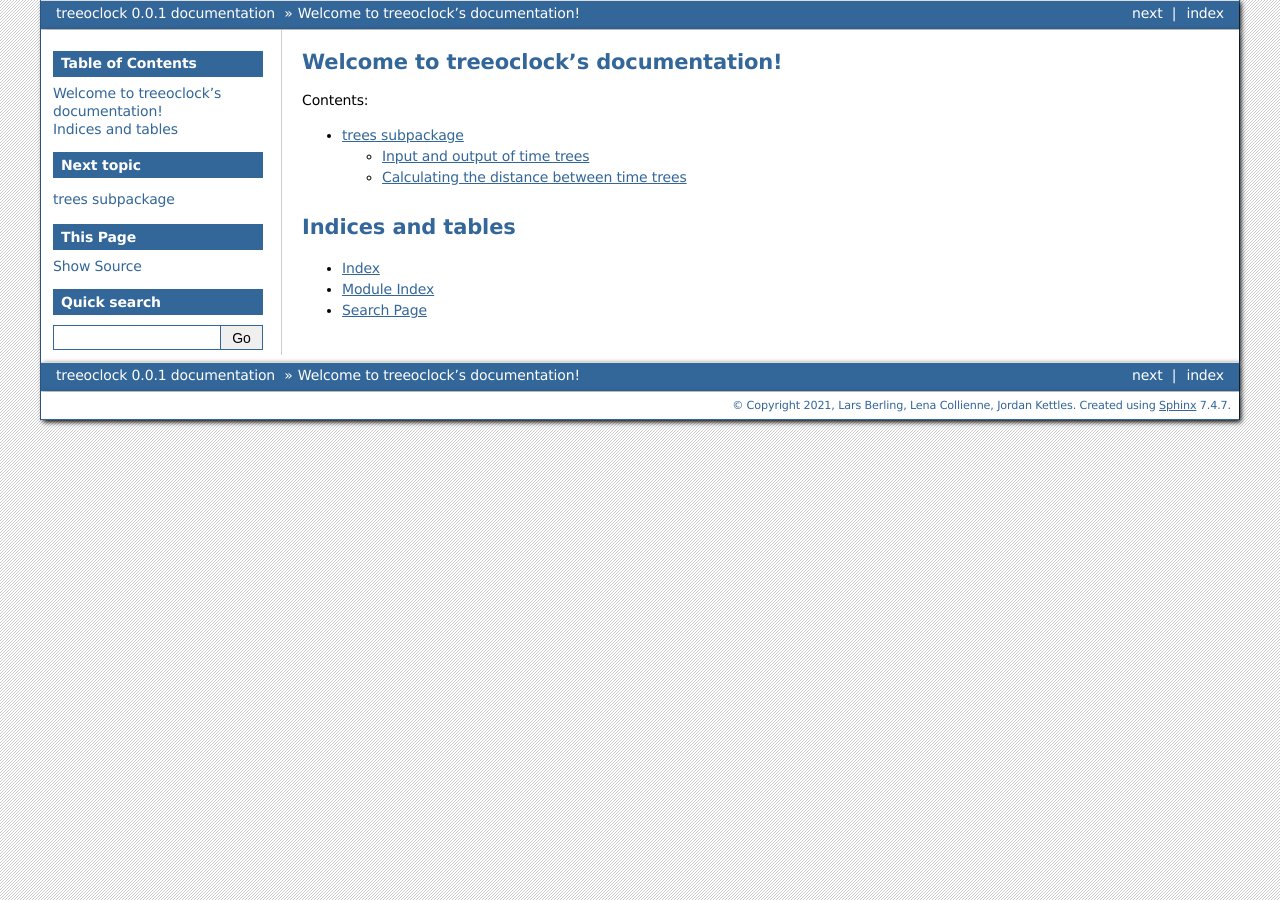
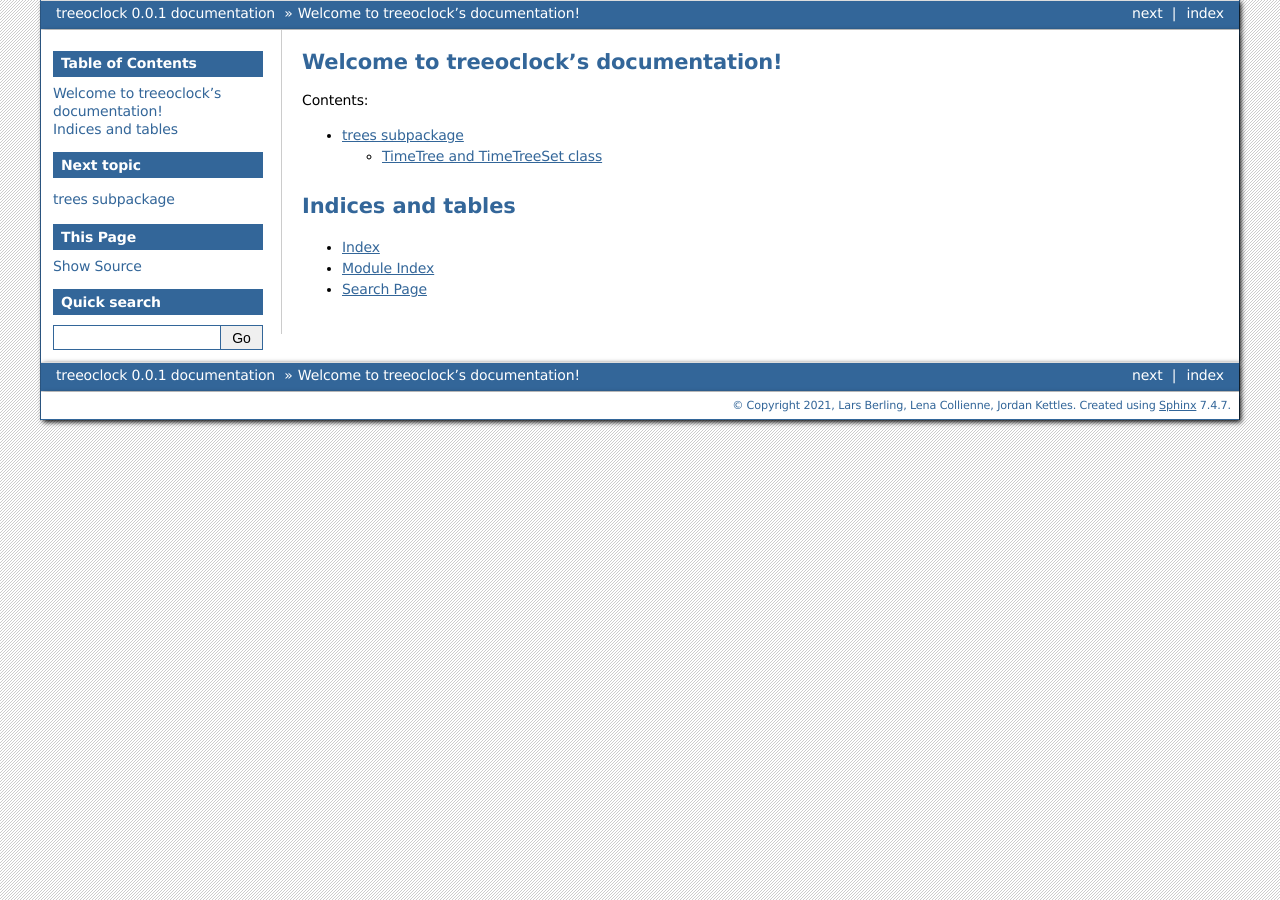
Before and after one commit to bioDS/tetres, a Sphinx documentation site: the page built from docs/source/index.rst, in a window 1280 px wide. Built offline with Sphinx 7.4.7, drawn with Linux system fonts in a browser that asks for light colours.

Commit message:
Some Changes to doc, still WIP

```diff
--- a/docs/source/conf.py
+++ b/docs/source/conf.py
@@ -27,7 +27,7 @@
 
 # -- General configuration ---------------------------------------------------
 
-autodoc_mock_imports = ['matplotlib', 'tree_io', 'ete3', 'call_findpath']
+autodoc_mock_imports = ['matplotlib', '_converter', 'ete3', '_ctrees']
 
 # Add any Sphinx extension module names here, as strings. They can be
 # extensions coming with Sphinx (named 'sphinx.ext.*') or your custom
--- a/docs/source/trees.rst
+++ b/docs/source/trees.rst
@@ -2,14 +2,8 @@
 trees subpackage
 ================
 
-Input and output of time trees
+TimeTree and TimeTreeSet class
 ------------------------------
 
-.. automodule:: treeoclock.trees.tree_io
+.. automodule:: treeoclock.trees.time_trees
    :members:
-
-Calculating the distance between time trees
--------------------------------------------
-
-.. automodule:: treeoclock.trees.call_findpath
-   :members:
```
Also changed, not shown: 6 other files.
